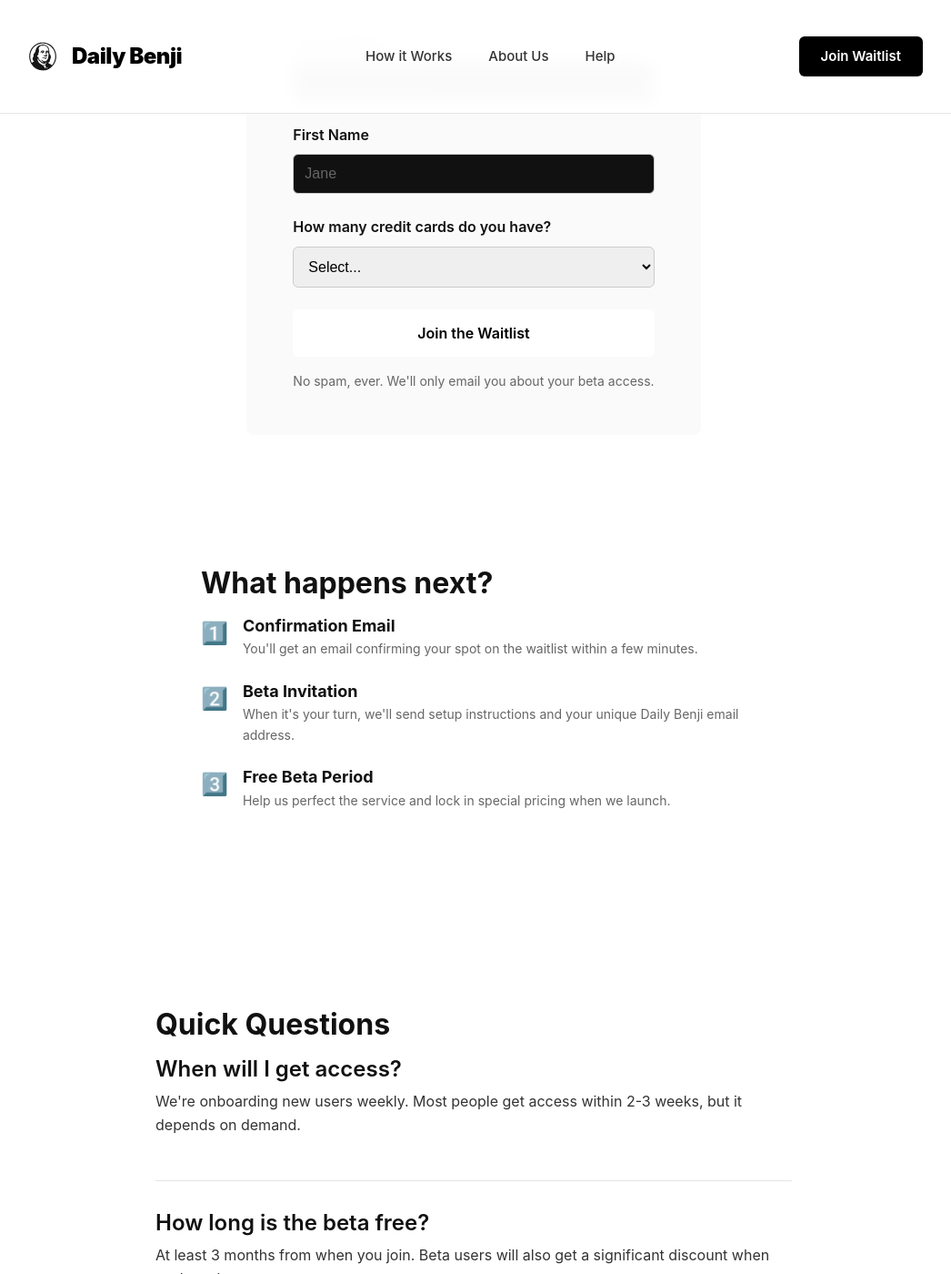
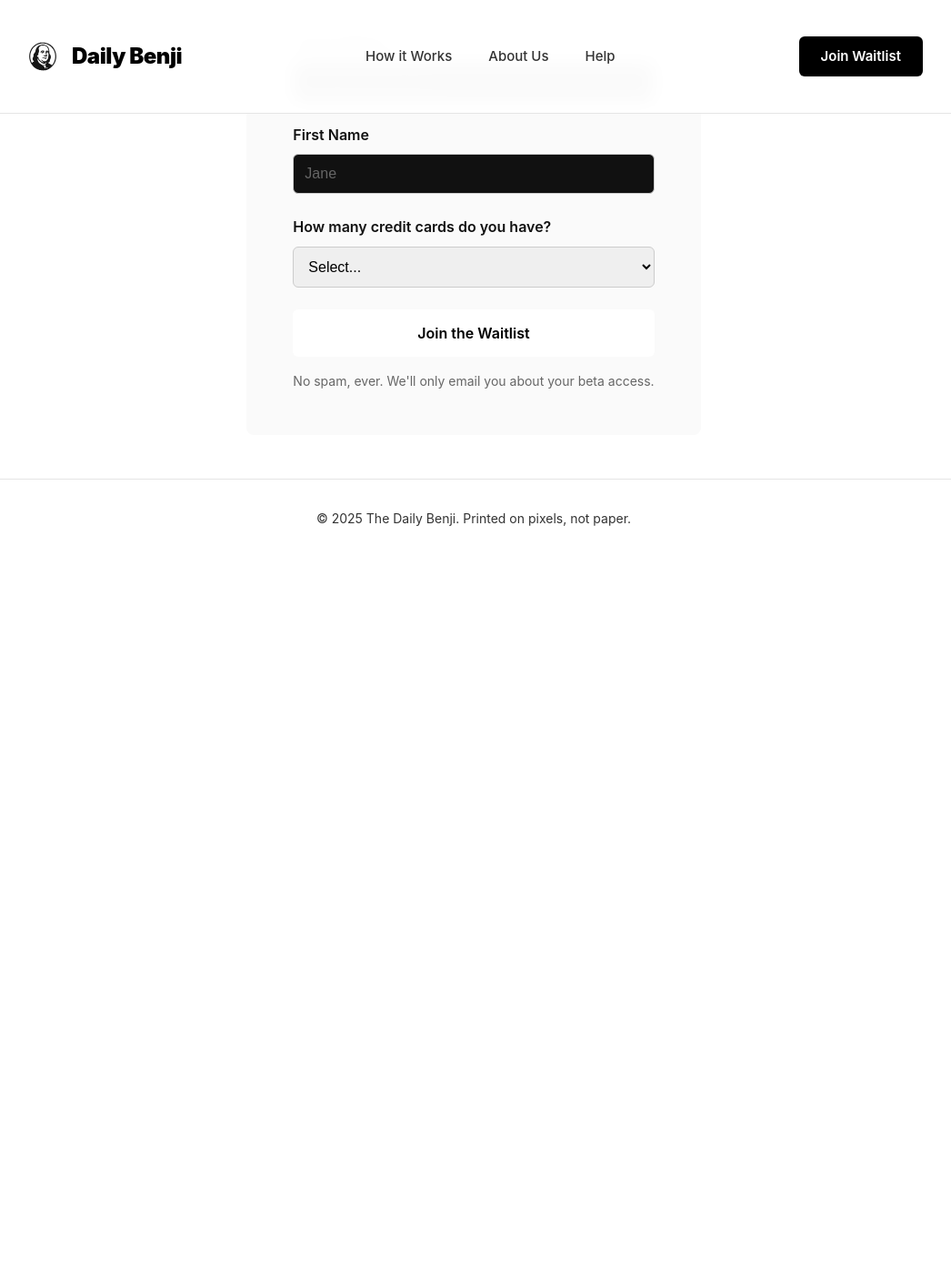
Before and after one commit to mincho/dailybenji, a Jekyll site: the page built from get-started.html, in a window 1280 px wide and 1400 px high, scrolled down 382 px. Shown: the whole window at 91% size, without its empty margins (119-1165 px from the left). Built offline with Jekyll 4.4.1, drawn with Linux system fonts in a browser that asks for light colours; after the commit the page ends 1012 px from its top, so only the background shows below that; some of the changed text lies outside the part shown.

Commit message:
Remove quick qna in waitlist and improve mobile forms sizing

```diff
--- a/assets/css/style.css
+++ b/assets/css/style.css
@@ -1192,3 +1192,22 @@ header {
         border-bottom: 1px solid var(--gray-100);
     }
 }
+/* ONLY apply on mobile - won't touch desktop at all */
+@media only screen and (max-width: 768px) {
+    .waitlist-section .waitlist-form input[type="email"] {
+        height: 48px !important;
+        max-height: 48px !important;
+        min-height: 48px !important;
+        font-size: 16px !important;
+    }
+
+    .waitlist-section .waitlist-form {
+        flex-direction: column !important;
+        gap: 12px !important;
+    }
+
+    .waitlist-section .waitlist-form button {
+        width: 100% !important;
+        margin-left: 0 !important;
+    }
+}
--- a/get-started.html
+++ b/get-started.html
@@ -121,59 +121,23 @@ title: Join the Waitlist - Daily Benji
         }
     }
 
-    /* Benefits Section */
-    .waitlist-benefits {
-        max-width: 600px;
-        margin: 0 auto 3rem;
+    /* Success message styling */
+    .success-container {
+        text-align: center;
+        padding: 4rem 2rem;
+        max-width: 500px;
+        margin: 0 auto;
     }
 
-    .benefit-item {
-        display: flex;
-        align-items: flex-start;
-        gap: 1rem;
-        margin-bottom: 1.5rem;
+    .success-container h2 {
+        color: #155724;
+        margin-bottom: 1rem;
     }
 
-    .benefit-icon {
-        font-size: 1.5rem;
-        flex-shrink: 0;
-    }
-
-    .benefit-content h3 {
+    .success-container p {
         font-size: 1.125rem;
-        margin-bottom: 0.25rem;
-    }
-
-    .benefit-content p {
-        font-size: 0.875rem;
-        color: var(--gray-600);
-        margin: 0;
-    }
-
-    /* FAQ Section */
-    .faq-section {
-        max-width: 700px;
-        margin: 0 auto;
-        padding: 3rem 0;
-    }
-
-    .faq-item {
-        margin-bottom: 2rem;
-        padding-bottom: 2rem;
-        border-bottom: 1px solid var(--gray-200);
-    }
-
-    .faq-item:last-child {
-        border-bottom: none;
-    }
-
-    .faq-question {
-        font-weight: 600;
-        margin-bottom: 0.5rem;
-    }
-
-    .faq-answer {
         color: var(--gray-700);
+        line-height: 1.6;
     }
 
     /* Mobile Responsive */
@@ -254,95 +218,11 @@ title: Join the Waitlist - Daily Benji
 
 <!-- Success state (hidden by default) -->
 <div id="success-message" style="display: none">
-    <div style="text-align: center; padding: 3rem">
-        <h2 style="color: #155724; margin-bottom: 1rem">
-            🎉 You're on the list!
-        </h2>
-        <p
-            style="
-                font-size: 1.125rem;
-                color: var(--gray-700);
-                max-width: 500px;
-                margin: 0 auto;
-            "
-        >
-            Check your email for confirmation. We'll be in touch soon with your
-            beta access.
-        </p>
+    <div class="success-container">
+        <h2>🎉 You're on the list!</h2>
+        <p>Thanks for joining! We'll be in touch soon with your beta access.</p>
     </div>
 </div>
-<section class="waitlist-benefits">
-    <h2>What happens next?</h2>
-
-    <div class="benefit-item">
-        <span class="benefit-icon">1️⃣</span>
-        <div class="benefit-content">
-            <h3>Confirmation Email</h3>
-            <p>
-                You'll get an email confirming your spot on the waitlist within
-                a few minutes.
-            </p>
-        </div>
-    </div>
-
-    <div class="benefit-item">
-        <span class="benefit-icon">2️⃣</span>
-        <div class="benefit-content">
-            <h3>Beta Invitation</h3>
-            <p>
-                When it's your turn, we'll send setup instructions and your
-                unique Daily Benji email address.
-            </p>
-        </div>
-    </div>
-
-    <div class="benefit-item">
-        <span class="benefit-icon">3️⃣</span>
-        <div class="benefit-content">
-            <h3>Free Beta Period</h3>
-            <p>
-                Help us perfect the service and lock in special pricing when we
-                launch.
-            </p>
-        </div>
-    </div>
-</section>
-
-<section class="faq-section">
-    <h2>Quick Questions</h2>
-
-    <div class="faq-item">
-        <h3 class="faq-question">When will I get access?</h3>
-        <p class="faq-answer">
-            We're onboarding new users weekly. Most people get access within 2-3
-            weeks, but it depends on demand.
-        </p>
-    </div>
-
-    <div class="faq-item">
-        <h3 class="faq-question">How long is the beta free?</h3>
-        <p class="faq-answer">
-            At least 3 months from when you join. Beta users will also get a
-            significant discount when we launch.
-        </p>
-    </div>
-
-    <div class="faq-item">
-        <h3 class="faq-question">What if I need help setting up?</h3>
-        <p class="faq-answer">
-            We'll send detailed instructions for your specific banks, and our
-            support team is ready to help via email.
-        </p>
-    </div>
-
-    <div class="faq-item">
-        <h3 class="faq-question">Can I invite friends?</h3>
-        <p class="faq-answer">
-            Once you're in the beta, you'll get invitation codes to share with
-            friends who might benefit from Daily Benji.
-        </p>
-    </div>
-</section>
 
 <script>
     // Pre-fill email from URL query parameter
```
